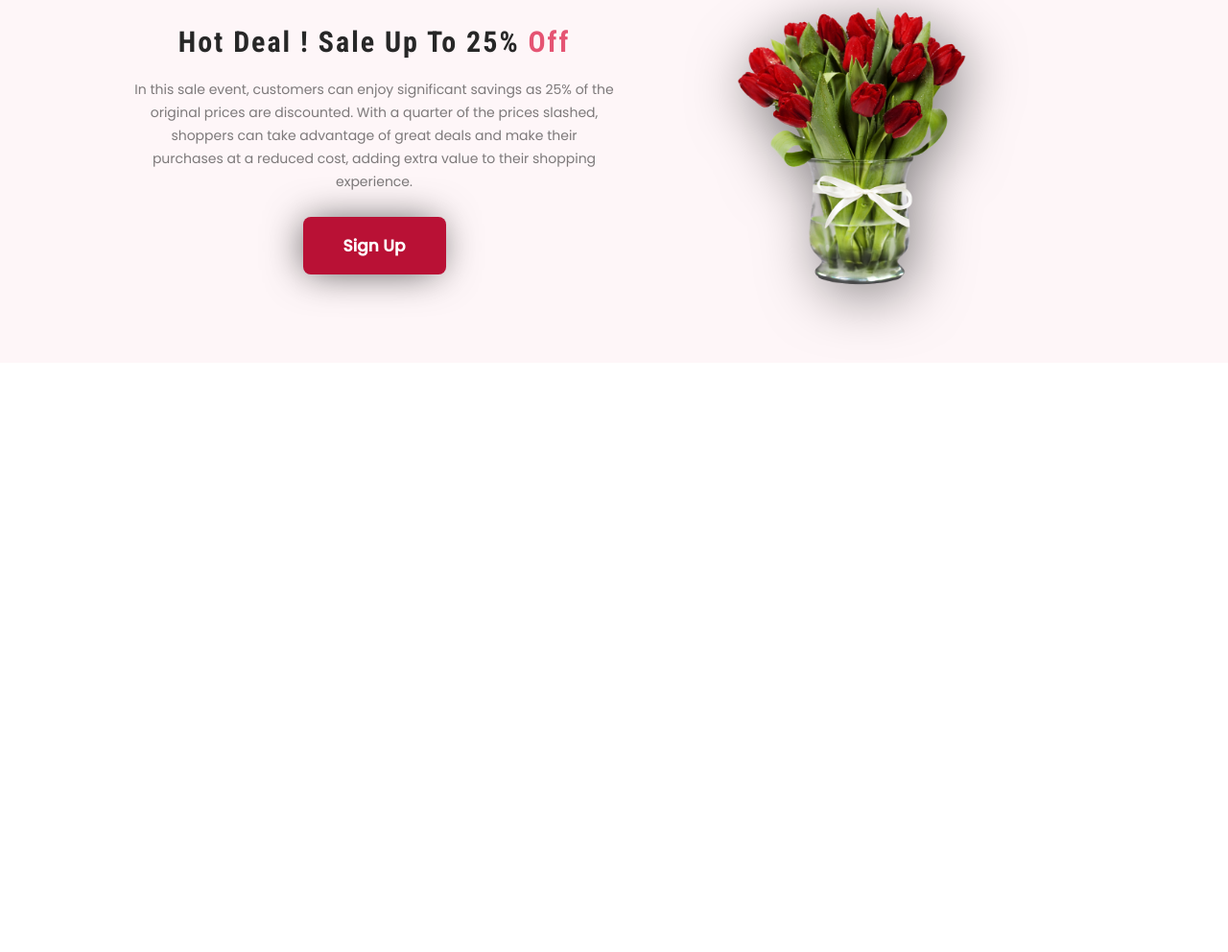
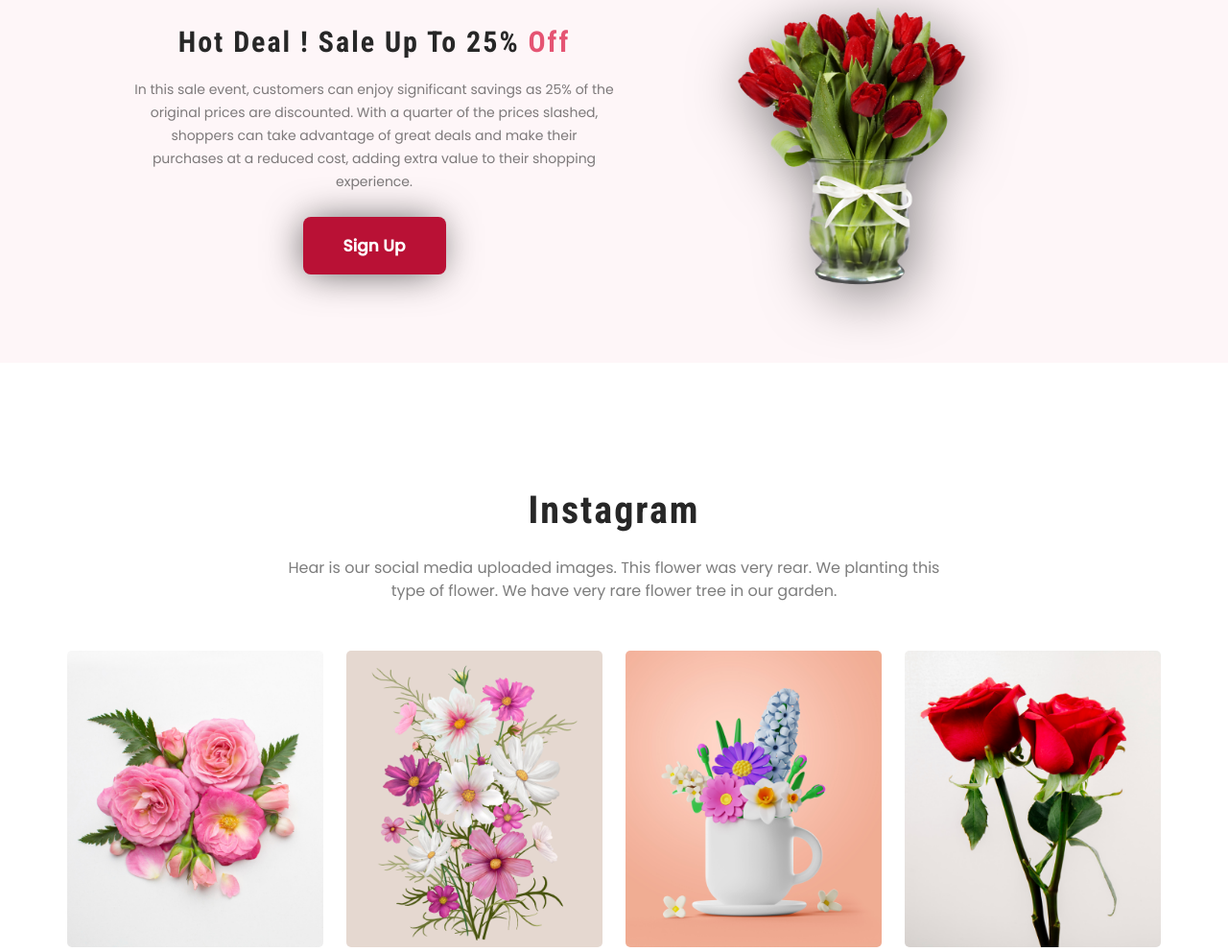
Before and after one commit to Shahed007/flowers-shope, a plain HTML site: page index.html in a window 1280 px wide. Shown: the part 2152-3144 px from the top of the page at 96% size. Before the commit the page ends 2530 px from the top, so only its background shows below. Drawn offline with Linux system fonts and the light colour scheme.

Commit message:
Added Social media section with styling

```diff
--- a/index.html
+++ b/index.html
@@ -142,6 +142,35 @@
           </div>
         </div>
       </section>
+
+      <!-- SOCIAL MEDIA SECTION -->
+      <section class="section-social-media">
+        <div class="container">
+          <div class="section-title-box">
+            <h2 class="section-title">Instagram</h2>
+            <p class="section-description">
+              Hear is our social media uploaded images. This flower was very
+              rear. We planting this type of flower. We have very rare flower
+              tree in our garden.
+            </p>
+          </div>
+
+          <div class="section-social-container">
+            <div class="section-social-item">
+              <img src="flower-asset/Flower-01.png" alt="Social img 1" />
+            </div>
+            <div class="section-social-item">
+              <img src="flower-asset/Rectangle-4.png" alt="Social img 2" />
+            </div>
+            <div class="section-social-item">
+              <img src="flower-asset/Rectangle-5.png" alt="Social img 3" />
+            </div>
+            <div class="section-social-item">
+              <img src="flower-asset/Rectangle-6.png" alt="Social img 4" />
+            </div>
+          </div>
+        </div>
+      </section>
     </main>
   </body>
 </html>
--- a/style/style.css
+++ b/style/style.css
@@ -319,3 +319,27 @@ nav > ul li a:active {
   line-height: 2.4rem;
   margin-bottom: 2.5rem;
 }
+
+/* SOCIAL MEDIA STYLING */
+.section-social-container {
+  display: flex;
+  align-items: center;
+  margin-top: 5rem;
+  gap: 2.4rem;
+}
+
+.section-social-item {
+  border-radius: 5px;
+  width: 25%;
+  transition: all 0.3s ease-in;
+}
+
+.section-social-item:hover {
+  box-shadow: -3px 1px 41px -6px rgba(0, 0, 0, 0.75);
+  transform: translateY(-0.5rem);
+}
+
+.section-social-item img {
+  width: 100%;
+  border-radius: 5px;
+}
```
